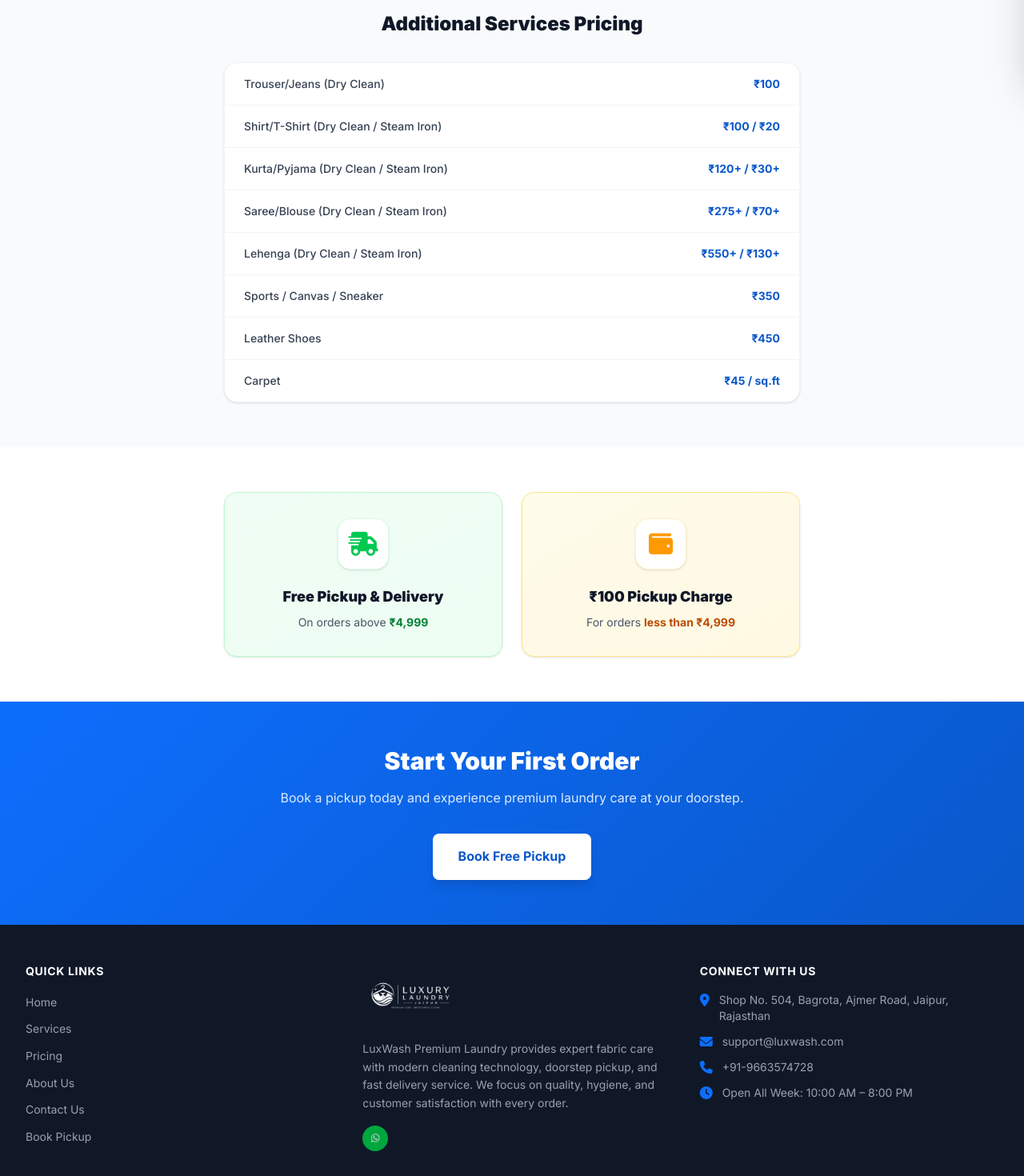
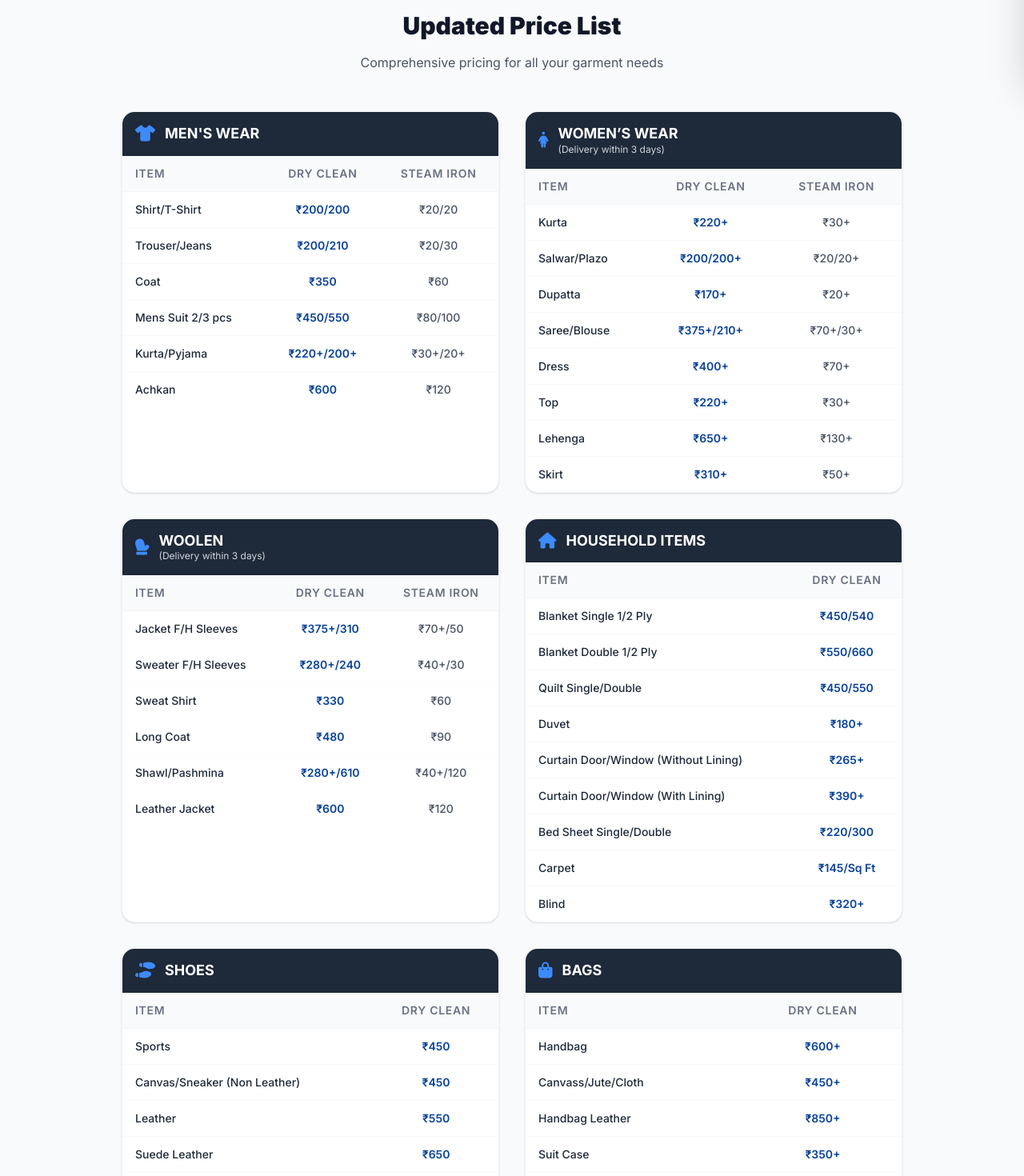
Before and after one commit to Vishwajeetsrk/LUXURY-LAUNDRY, a Next.js app in the folder frontend/: page /pricing in a window 1280 px wide. Shown: the part 700-2170 px from the top of the page at 80% size. Built offline with nearby package versions, Linux system fonts and the light colour scheme; no server answers.

Commit message:
feat: Add detailed categorized price list to Pricing page

```diff
--- a/frontend/src/app/(public)/pricing/page.tsx
+++ b/frontend/src/app/(public)/pricing/page.tsx
@@ -12,15 +12,93 @@ const packageStyles = [
   { color: "border-purple-300", btnClass: "border-2 border-purple-500 text-purple-600 hover:bg-purple-50" },
 ];
 
-const additionalPricing = [
-  { service: "Trouser/Jeans (Dry Clean)", price: "₹100" },
-  { service: "Shirt/T-Shirt (Dry Clean / Steam Iron)", price: "₹100 / ₹20" },
-  { service: "Kurta/Pyjama (Dry Clean / Steam Iron)", price: "₹120+ / ₹30+" },
-  { service: "Saree/Blouse (Dry Clean / Steam Iron)", price: "₹275+ / ₹70+" },
-  { service: "Lehenga (Dry Clean / Steam Iron)", price: "₹550+ / ₹130+" },
-  { service: "Sports / Canvas / Sneaker", price: "₹350" },
-  { service: "Leather Shoes", price: "₹450" },
-  { service: "Carpet", price: "₹45 / sq.ft" },
+const priceCategories = [
+  {
+    title: "MEN'S WEAR",
+    icon: "fa-solid fa-shirt",
+    items: [
+      { name: "Shirt/T-Shirt", dryClean: "200/200", steamIron: "20/20" },
+      { name: "Trouser/Jeans", dryClean: "200/210", steamIron: "20/30" },
+      { name: "Coat", dryClean: "350", steamIron: "60" },
+      { name: "Mens Suit 2/3 pcs", dryClean: "450/550", steamIron: "80/100" },
+      { name: "Kurta/Pyjama", dryClean: "220+/200+", steamIron: "30+/20+" },
+      { name: "Achkan", dryClean: "600", steamIron: "120" },
+    ]
+  },
+  {
+    title: "WOMEN’S WEAR",
+    subtitle: "(Delivery within 3 days)",
+    icon: "fa-solid fa-person-dress",
+    items: [
+      { name: "Kurta", dryClean: "220+", steamIron: "30+" },
+      { name: "Salwar/Plazo", dryClean: "200/200+", steamIron: "20/20+" },
+      { name: "Dupatta", dryClean: "170+", steamIron: "20+" },
+      { name: "Saree/Blouse", dryClean: "375+/210+", steamIron: "70+/30+" },
+      { name: "Dress", dryClean: "400+", steamIron: "70+" },
+      { name: "Top", dryClean: "220+", steamIron: "30+" },
+      { name: "Lehenga", dryClean: "650+", steamIron: "130+" },
+      { name: "Skirt", dryClean: "310+", steamIron: "50+" },
+    ]
+  },
+  {
+    title: "WOOLEN",
+    subtitle: "(Delivery within 3 days)",
+    icon: "fa-solid fa-mitten",
+    items: [
+      { name: "Jacket F/H Sleeves", dryClean: "375+/310", steamIron: "70+/50" },
+      { name: "Sweater F/H Sleeves", dryClean: "280+/240", steamIron: "40+/30" },
+      { name: "Sweat Shirt", dryClean: "330", steamIron: "60" },
+      { name: "Long Coat", dryClean: "480", steamIron: "90" },
+      { name: "Shawl/Pashmina", dryClean: "280+/610", steamIron: "40+/120" },
+      { name: "Leather Jacket", dryClean: "600", steamIron: "120" },
+    ]
+  },
+  {
+    title: "HOUSEHOLD ITEMS",
+    icon: "fa-solid fa-house",
+    items: [
+      { name: "Blanket Single 1/2 Ply", dryClean: "450/540", steamIron: null },
+      { name: "Blanket Double 1/2 Ply", dryClean: "550/660", steamIron: null },
+      { name: "Quilt Single/Double", dryClean: "450/550", steamIron: null },
+      { name: "Duvet", dryClean: "180+", steamIron: null },
+      { name: "Curtain Door/Window (Without Lining)", dryClean: "265+", steamIron: null },
+      { name: "Curtain Door/Window (With Lining)", dryClean: "390+", steamIron: null },
+      { name: "Bed Sheet Single/Double", dryClean: "220/300", steamIron: null },
+      { name: "Carpet", dryClean: "145/Sq Ft", steamIron: null },
+      { name: "Blind", dryClean: "320+", steamIron: null },
+    ]
+  },
+  {
+    title: "SHOES",
+    icon: "fa-solid fa-shoe-prints",
+    items: [
+      { name: "Sports", dryClean: "450", steamIron: null },
+      { name: "Canvas/Sneaker (Non Leather)", dryClean: "450", steamIron: null },
+      { name: "Leather", dryClean: "550", steamIron: null },
+      { name: "Suede Leather", dryClean: "650", steamIron: null },
+      { name: "Boots", dryClean: "740+", steamIron: null },
+    ]
+  },
+  {
+    title: "BAGS",
+    icon: "fa-solid fa-bag-shopping",
+    items: [
+      { name: "Handbag", dryClean: "600+", steamIron: null },
+      { name: "Canvass/Jute/Cloth", dryClean: "450+", steamIron: null },
+      { name: "Handbag Leather", dryClean: "850+", steamIron: null },
+      { name: "Suit Case", dryClean: "350+", steamIron: null },
+      { name: "Wallet", dryClean: "350+", steamIron: null },
+    ]
+  },
+  {
+    title: "LAUNDRY",
+    icon: "fa-solid fa-jug-detergent",
+    items: [
+      { name: "5 Garments Approx /Kg", dryClean: "—", steamIron: null },
+      { name: "Wash & Steam Iron", price: "135/Kg", steamIron: null },
+      { name: "Wash & Fold", price: "85/Kg", steamIron: null },
+    ]
+  }
 ];
 
 export default function PricingPage() {
@@ -216,26 +294,62 @@ export default function PricingPage() {
         </div>
       </section>
 
-      {/* Additional Pricing */}
+      {/* Detailed Price List */}
       <section className="py-14 bg-gray-50">
-        <div className="max-w-3xl mx-auto px-4 sm:px-6">
-          <h2 className="text-2xl font-black text-gray-900 mb-8 text-center">
-            Additional Services Pricing
+        <div className="max-w-5xl mx-auto px-4 sm:px-6">
+          <h2 className="text-3xl font-black text-gray-900 mb-4 text-center">
+            Updated Price List
           </h2>
-          <div className="bg-white rounded-2xl shadow-sm border border-gray-100 overflow-hidden">
-            {additionalPricing.map((item, i) => (
-              <div
-                key={i}
-                className={`flex items-center justify-between px-6 py-4 ${
-                  i !== additionalPricing.length - 1 ? "border-b border-gray-100" : ""
-                }`}
-              >
-                <span className="text-gray-700 font-medium text-sm">
-                  {item.service}
-                </span>
-                <span className="text-primary-600 font-bold text-sm">
-                  {item.price}
-                </span>
+          <p className="text-gray-600 text-center mb-12">Comprehensive pricing for all your garment needs</p>
+
+          <div className="grid grid-cols-1 md:grid-cols-2 gap-8">
+            {priceCategories.map((category, idx) => (
+              <div key={idx} className="bg-white rounded-2xl shadow-sm border border-gray-100 overflow-hidden flex flex-col">
+                <div className="bg-gray-800 text-white p-4 flex items-center gap-3">
+                  <i className={`${category.icon} text-xl text-primary-400`}></i>
+                  <div>
+                    <h3 className="font-bold text-lg leading-tight">{category.title}</h3>
+                    {category.subtitle && <p className="text-xs text-gray-300">{category.subtitle}</p>}
+                  </div>
+                </div>
+                <div className="overflow-x-auto flex-1">
+                  <table className="w-full text-left text-sm">
+                    <thead>
+                      <tr className="bg-gray-50 border-b border-gray-100 text-gray-500">
+                        <th className="py-3 px-4 font-semibold uppercase tracking-wider">Item</th>
+                        {category.title === "LAUNDRY" ? (
+                           <th className="py-3 px-4 font-semibold uppercase tracking-wider text-right">Price</th>
+                        ) : (
+                           <>
+                             <th className="py-3 px-4 font-semibold uppercase tracking-wider text-center">Dry Clean</th>
+                             {category.items.some(i => i.steamIron !== null) && (
+                               <th className="py-3 px-4 font-semibold uppercase tracking-wider text-center">Steam Iron</th>
+                             )}
+                           </>
+                        )}
+                      </tr>
+                    </thead>
+                    <tbody className="divide-y divide-gray-50">
+                      {category.items.map((item: any, i) => (
+                        <tr key={i} className="hover:bg-gray-50 transition-colors">
+                          <td className="py-3 px-4 text-gray-800 font-medium">{item.name}</td>
+                          {category.title === "LAUNDRY" ? (
+                            <td className="py-3 px-4 text-right text-gray-600 font-semibold">{item.price || item.dryClean}</td>
+                          ) : (
+                            <>
+                              <td className="py-3 px-4 text-center text-primary-700 font-semibold">{item.dryClean !== "—" ? `₹${item.dryClean}` : "—"}</td>
+                              {category.items.some((itm: any) => itm.steamIron !== null) && (
+                                <td className="py-3 px-4 text-center text-gray-600 font-medium">
+                                  {item.steamIron ? `₹${item.steamIron}` : "—"}
+                                </td>
+                              )}
+                            </>
+                          )}
+                        </tr>
+                      ))}
+                    </tbody>
+                  </table>
+                </div>
               </div>
             ))}
           </div>
```
